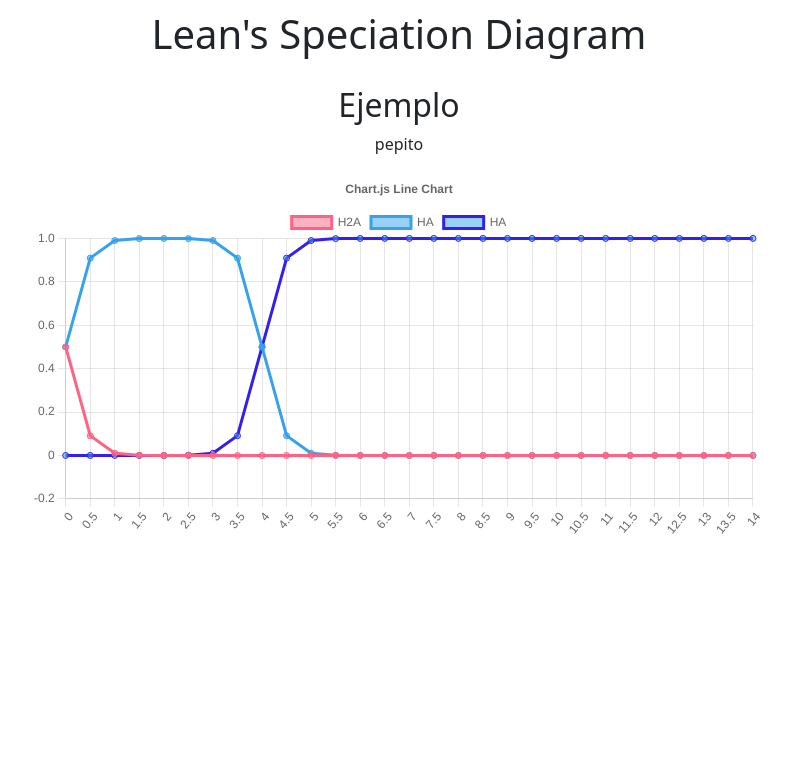
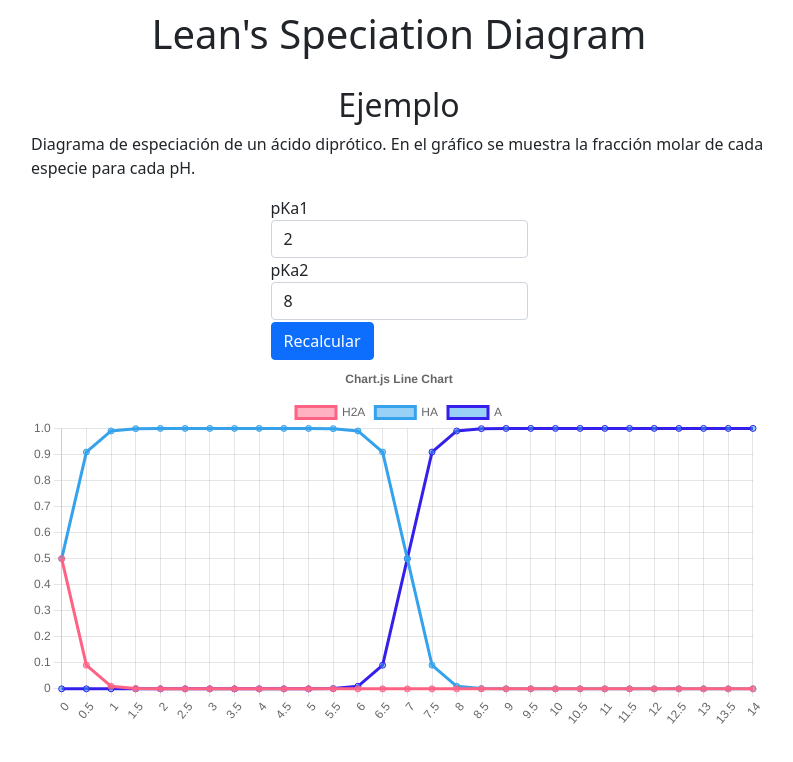
Before and after one commit to LeandroHornos/react-speciation-chart, a React (Create React App) app: page / in a window 1280 px wide. Shown: the top 762 px of the page, without its empty margins (241-1034 px from the left). Built offline with nearby package versions, Linux system fonts and the light colour scheme; a web font is replaced by a local one.

Commit message:
Incluyo un form para pasar pkas

```diff
--- a/package.json
+++ b/package.json
@@ -11,6 +11,7 @@
     "react": "^17.0.2",
     "react-chartjs-2": "^4.0.0",
     "react-dom": "^17.0.2",
+    "react-hook-form": "^7.22.4",
     "react-scripts": "5.0.0",
     "web-vitals": "^2.1.2"
   },
--- a/src/Components/ChartJsDemo.jsx
+++ b/src/Components/ChartJsDemo.jsx
@@ -1,4 +1,6 @@
 import React, { useEffect, useState } from "react";
+
+import { useForm } from "react-hook-form";
 
 import {
   Chart as ChartJS,
@@ -15,14 +17,18 @@ import { Line } from "react-chartjs-2";
 import { CenteredColRow } from "./Layout";
 
 const ChartJsDemo = () => {
-  const { pHvals, Xh2a, Xha, Xa } = diproticSpeciation([3, 8]);
+  const { register, handleSubmit } = useForm({
+    defaultValues: { pka1: 2, pka2: 8 },
+  });
 
   const [loading, setLoading] = useState(true);
   const [data, setData] = useState({});
   const [options, setOptions] = useState({});
+  const [pkas, setPkas] = useState([8, 14]);
 
   useEffect(() => {
     setLoading(true);
+    const { pHvals, Xh2a, Xha, Xa } = diproticSpeciation(pkas);
 
     ChartJS.register(
       CategoryScale,
@@ -65,7 +71,7 @@ const ChartJsDemo = () => {
           backgroundColor: "rgba(53, 162, 235, 0.5)",
         },
         {
-          label: "HA",
+          label: "A",
           data: Xa,
           borderColor: "rgb(53, 32, 235)",
           backgroundColor: "rgba(53, 162, 235, 0.5)",
@@ -75,7 +81,12 @@ const ChartJsDemo = () => {
     setOptions(options);
     setData(data);
     setLoading(false);
-  }, []);
+  }, [pkas]);
+
+  const onSubmit = (data) => {
+    console.log(data);
+    setPkas([parseFloat(data.pka1), parseFloat(data.pka2)]);
+  };
   return (
     <div className="container">
       <header>
@@ -94,17 +105,38 @@ const ChartJsDemo = () => {
           centerColClasses="d-flex flex-column justify-content-between align-items-center"
         >
           <h2>Ejemplo</h2>
-          <p>pepito</p>
+          <p>
+            Diagrama de especiación de un ácido diprótico. En el gráfico se
+            muestra la fracción molar de cada especie para cada pH.
+          </p>
+          <form onSubmit={handleSubmit(onSubmit)}>
+            <div className="form-group">
+              <label htmlFor="pka1">pKa1</label>
+              <input
+                className="form-control"
+                type="number"
+                {...register("pka1")}
+              />
+            </div>
+            <div className="form-group">
+              <label htmlFor="pka2">pKa2</label>
+              <input
+                className="form-control"
+                type="number"
+                {...register("pka2")}
+              />
+            </div>
+            <div className="form-group">
+              <button type="submit" className="btn btn-primary">
+                Recalcular
+              </button>
+            </div>
+          </form>
           {!loading && <Line options={options} data={data} />}
         </CenteredColRow>
       </main>
     </div>
   );
-};
-
-const sampleData = {
-  pkas: [2.5, 4.6],
-  labels: ["1", "2"],
 };
 
 export const diproticSpeciation = (pkas) => {
@@ -117,7 +149,12 @@ export const diproticSpeciation = (pkas) => {
   const k1 = 10 ** (-1 * pkas[0]);
   const k2 = 10 ** (-1 * pkas[1]);
 
-  console.log(pkas, k1, k2);
+  console.log(
+    "Estos son los pkas recibidos y las constantes correspondientes",
+    pkas,
+    k1,
+    k2
+  );
 
   // Generar pH vals
   let pH = 0;
@@ -135,7 +172,8 @@ export const diproticSpeciation = (pkas) => {
     const xha = (k1 * H) / (k1 * H ** 2 + k1 * H + k1 * k2);
     Xa.push(xa);
     Xha.push(xha);
-    Xh2a.push(1 - xa - xha);
+    Xh2a.push(1 - (xa + xha));
+    console.log(xa + xha);
   }
   console.log({ pHvals, Xh2a, Xha, Xa });
   return { pHvals, Xh2a, Xha, Xa };
```
Also changed, not shown: 1 other file (tests, documents, lock files or other folders).
